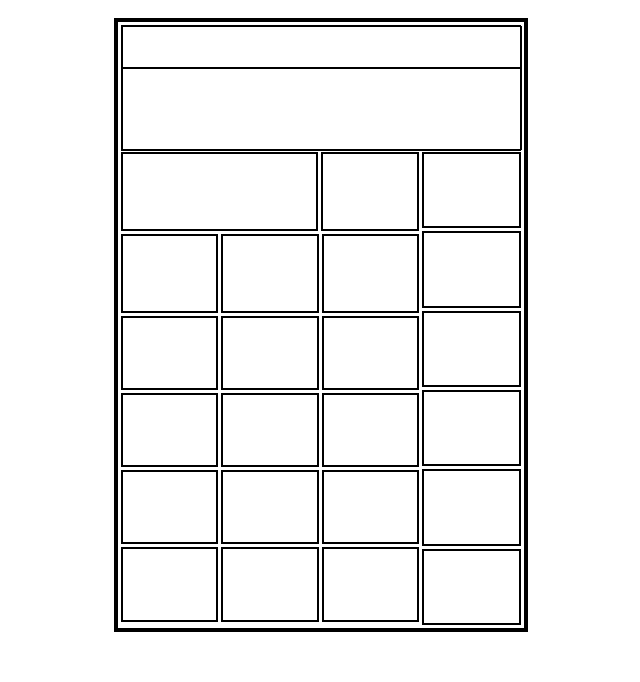
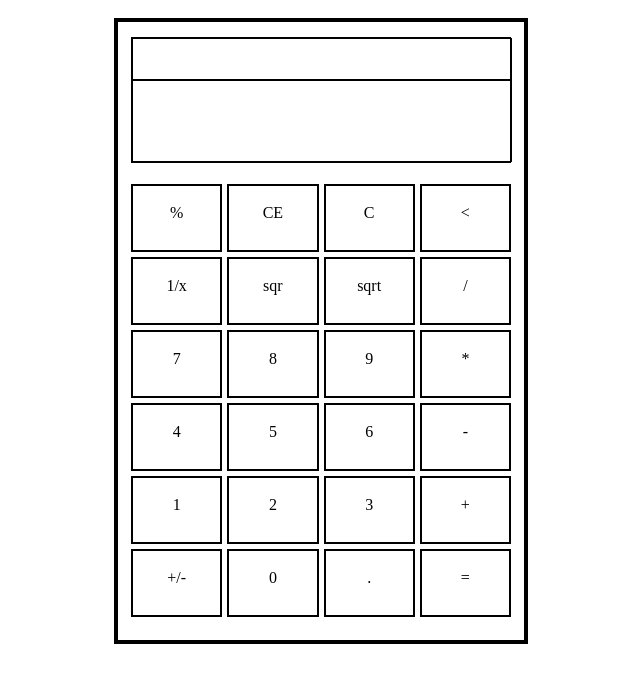
Before and after one commit to XeroDusk/calculator, a plain HTML site: page index.html in a window 1280 px wide. Shown: the whole page, without its empty margins (319-959 px from the left). Drawn offline with Linux system fonts and the light colour scheme.

Commit message:
Finalise structure

```diff
--- a/index.html
+++ b/index.html
@@ -15,39 +15,30 @@
             </div>
         </div>
         <div class="inputs">
-            <div class="num-func">
-                <div class="mod-clear">
-                    <div id="clear"></div>
-                    <div id="mod"></div>
-                </div>
-                <div class="func">
-                    <div id="inv"></div>
-                    <div id="sqr"></div>
-                    <div id="sqrt"></div>
-                </div>
-                <div class="nums">
-                    <div id="7"></div>
-                    <div id="8"></div>
-                    <div id="9"></div>
-                    <div id="4"></div>
-                    <div id="5"></div>
-                    <div id="6"></div>
-                    <div id="1"></div>
-                    <div id="2"></div>
-                    <div id="3"></div>
-                    <div id="sign"></div>
-                    <div id="0"></div>
-                    <div id="dot"></div>
-                </div>
-            </div>
-            <div class="operators">
-                <div id="back"></div>
-                <div id="div"></div>
-                <div id="mul"></div>
-                <div id="sub"></div>
-                <div id="add"></div>
-                <div id="eql"></div>
-            </div>
+                <div id="mod">%</div>
+                <div id="ce">CE</div>
+                <div id="clear">C</div>
+                <div id="back"><</div>
+                <div id="inv">1/x</div>
+                <div id="sqr">sqr</div>
+                <div id="sqrt">sqrt</div>
+                <div id="div">/</div>
+                <div id="7">7</div>
+                <div id="8">8</div>
+                <div id="9">9</div>
+                <div id="mul">*</div>
+                <div id="4">4</div>
+                <div id="5">5</div>
+                <div id="6">6</div>
+                <div id="sub">-</div>
+                <div id="1">1</div>
+                <div id="2">2</div>
+                <div id="3">3</div>
+                <div id="add">+</div>
+                <div id="sign">+/-</div>
+                <div id="0">0</div>
+                <div id="dot">.</div>
+                <div id="eql">=</div>
         </div>
     </div>
 </body>
--- a/style.css
+++ b/style.css
@@ -14,10 +14,12 @@ body {
     gap: 1px;
     border: solid black 4px;
     padding: 3px;
+    padding-top: 15px;
 }
 
 .calculator .display{
     border: solid black 1px;
+    margin-inline: 10px;
 }
 
 #nums {
@@ -33,63 +35,20 @@ body {
 }
 
 .inputs {
-    display: flex;
+    display: grid;
+    grid-template-columns: repeat(4, 1fr);
     height : 520px;
-    flex-direction: row;
-    gap: 3px;
+    gap: 5px;
+    margin: 20px 10px;
 }
 
-.num-func {
-    width: 75%;
-    display: flex;
-    flex-direction: column;
-    gap: 3px;
+.inputs div {
+    border: solid black 2px;
+    text-align: center;
+    padding: 20%;
+    transition: transform .1s;
 }
 
-.mod-clear {
-    height: 16.66%;
-    display: flex;
-    gap: 3px;
+.inputs div:hover {
+    transform: scale(1.05);
 }
-
-#clear {
-    width : 66.67%;
-    border: solid black 2px;
-}
-
-#mod {
-    width : 32.33%;
-    border: solid black 2px;
-}
-
-.func {
-    height: 16.66%;
-    display: flex;
-    gap: 3px;
-    justify-content: space-between;
-}
-
-.func div {
-    width: 33.33%;
-    border: solid black 2px;
-}
-.nums {
-    height: 64.68%;
-    display: grid;
-    gap: 3px;
-    grid-template-columns: repeat(3, 1fr);
-}
-.nums div {
-    border: solid black 2px;
-}
-
-.operators {
-    width: 25%;
-    display: flex;
-    flex-direction: column;
-    gap: 3px;
-}
-.operators div {
-    border: solid black 2px;
-    height: 15.67%;
-}
```
